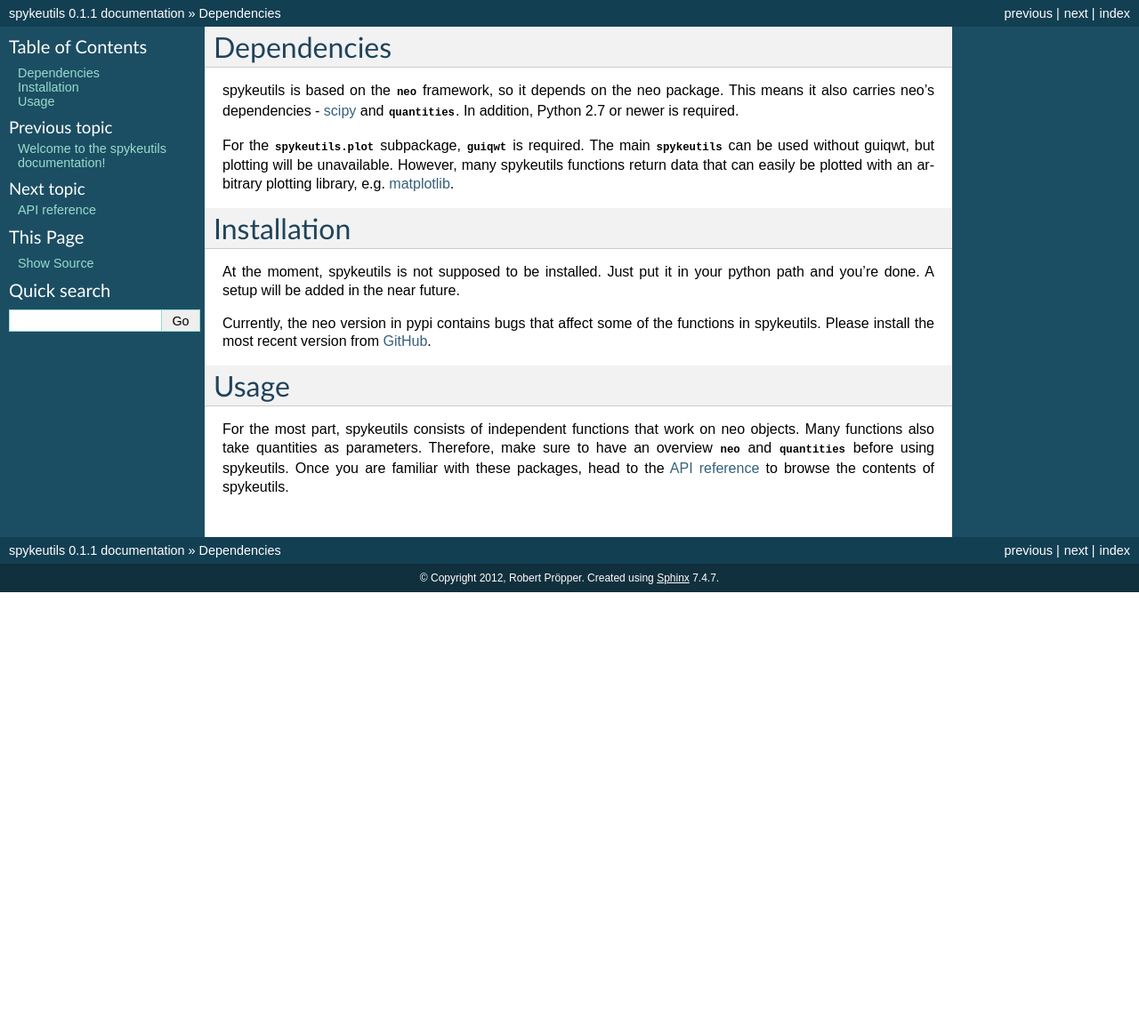
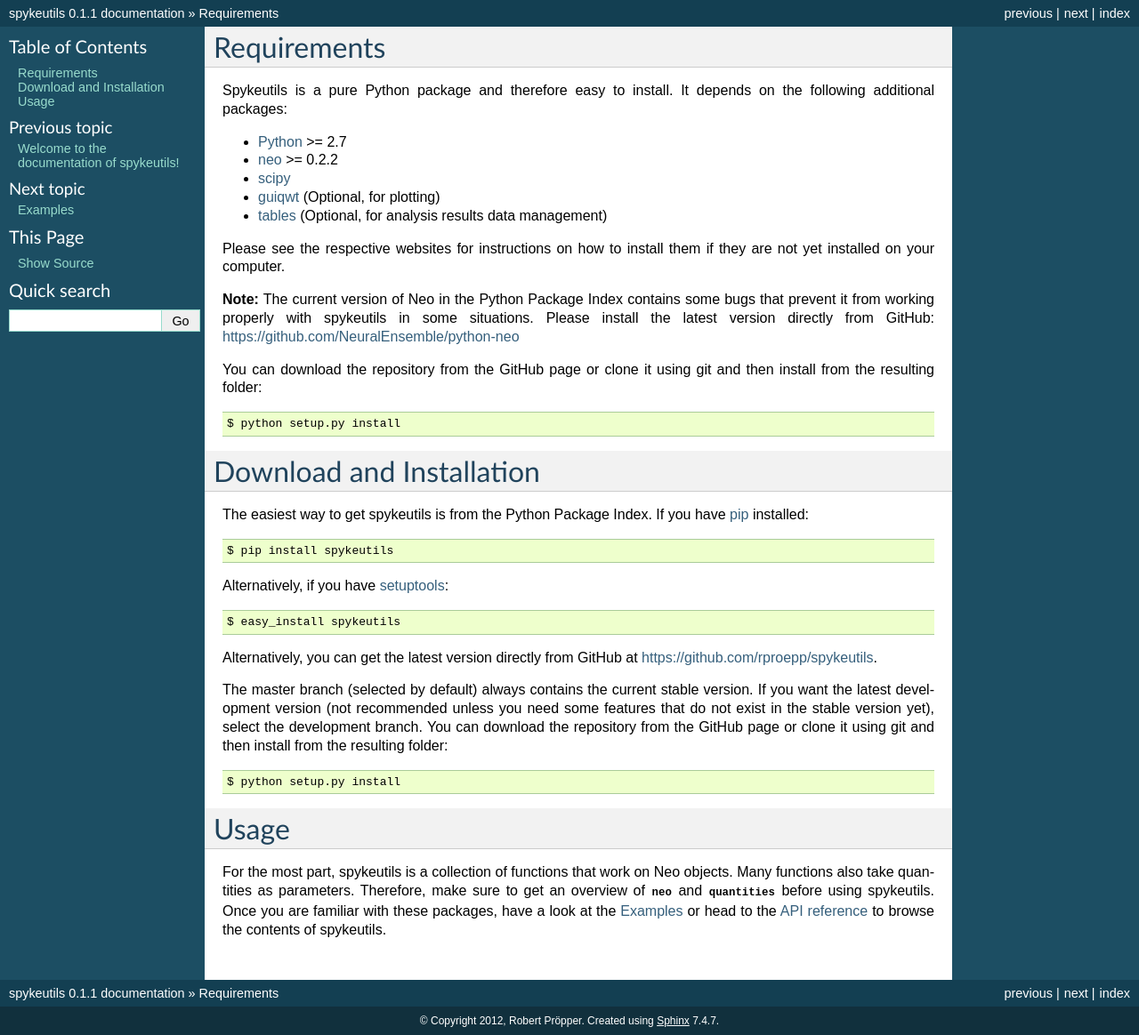
Before and after one commit to rproepp/spykeutils, a Sphinx documentation site: the page built from doc/source/intro.rst, in a window 1280 px wide. Shown: the whole page at 89% size. Built offline with Sphinx 7.4.7, drawn with Linux system fonts in a browser that asks for light colours; formulas are drawn with MathJax 3; before the commit the page ends 900 px from its top, so only the background shows below that.

Commit message:
Created examples page in docs

```diff
--- a/doc/source/conf.py
+++ b/doc/source/conf.py
@@ -22,16 +22,22 @@ sys.path.insert(0, os.path.abspath(
 import spykeutils
 
 # -- Mocking modules for Read the Docs compatibility ---------------------------
-from mock import MagicMock
+try:
+    import neo
+    import scipy
+    import PyQt4
+    import guiqwt
+except ImportError:
+    from mock import MagicMock
 
-MOCK_MODULES = ['neo', 'quantities', 'tables','guiqwt', 'guiqwt.builder',
-                'guiqwt.baseplot', 'guiqwt.plot', 'guiqwt.curve',
-                'guiqwt.image', 'guiqwt.tools', 'guiqwt.signals',
-                'guiqwt.config', 'PyQt4', 'PyQt4.QtCore', 'PyQt4.QtGui',
-                'guidata', 'guidata.configtools',
-                'scipy', 'scipy.spatial', 'scipy.spatial.distance']
-for mod_name in MOCK_MODULES:
-    sys.modules[mod_name] = MagicMock()
+    MOCK_MODULES = ['neo', 'tables','guiqwt', 'guiqwt.builder',
+                    'guiqwt.baseplot', 'guiqwt.plot', 'guiqwt.curve',
+                    'guiqwt.image', 'guiqwt.tools', 'guiqwt.signals',
+                    'guiqwt.config', 'PyQt4', 'PyQt4.QtCore', 'PyQt4.QtGui',
+                    'guidata', 'guidata.configtools',
+                    'scipy', 'scipy.spatial', 'scipy.spatial.distance']
+    for mod_name in MOCK_MODULES:
+        sys.modules[mod_name] = MagicMock()
 
 # -- General configuration -----------------------------------------------------
 
@@ -40,7 +46,10 @@ for mod_name in MOCK_MODULES:
 
 # Add any Sphinx extension module names here, as strings. They can be extensions
 # coming with Sphinx (named 'sphinx.ext.*') or your custom ones.
-extensions = ['sphinx.ext.autodoc', 'sphinx.ext.doctest', 'sphinx.ext.intersphinx', 'sphinx.ext.coverage', 'sphinx.ext.pngmath', 'sphinx.ext.pngmath', 'sphinx.ext.ifconfig']
+extensions = ['sphinx.ext.autodoc', 'sphinx.ext.doctest',
+              'sphinx.ext.intersphinx', 'sphinx.ext.coverage',
+              'sphinx.ext.pngmath', 'sphinx.ext.pngmath',
+              'sphinx.ext.ifconfig']
 
 # Add any paths that contain templates here, relative to this directory.
 templates_path = ['_templates']
--- a/doc/source/intro.rst
+++ b/doc/source/intro.rst
@@ -1,29 +1,63 @@
-Dependencies
+Requirements
 ============
-spykeutils is based on the :mod:`neo` framework, so it depends on the neo
-package. This means it also carries neo's dependencies -
-`scipy <http://scipy.org>`_ and :mod:`quantities`.
-In addition, Python 2.7 or newer is required.
+Spykeutils is a pure Python package and therefore easy to install. It depends
+on the following additional packages:
 
-For the :mod:`spykeutils.plot` subpackage, :mod:`guiqwt` is required. The
-main :mod:`spykeutils` can be used without guiqwt, but plotting will be
-unavailable. However, many spykeutils functions return data that can
-easily be plotted with an arbitrary plotting library, e.g.
-`matplotlib <http://matplotlib.sourceforge.net>`_.
+* Python_ >= 2.7
+* neo_ >= 0.2.2
+* scipy_
+* guiqwt_ (Optional, for plotting)
+* tables_ (Optional, for analysis results data management)
 
-Installation
-============
-At the moment, spykeutils is not supposed to be installed. Just put it in
-your python path and you're done. A setup will be added in the near future.
+Please see the respective websites for instructions on how to install them if
+they are not yet installed on your computer.
 
-Currently, the neo version in pypi contains bugs that affect some of the
-functions in spykeutils. Please install the most recent version from
-`GitHub <https://github.com/python-neo/python-neo>`_.
+**Note:** The current version of Neo in the Python Package Index contains
+some bugs that prevent it from working properly with spykeutils in some
+situations. Please install the latest version directly from GitHub:
+https://github.com/NeuralEnsemble/python-neo
+
+You can download the repository from the GitHub page or clone it using
+git and then install from the resulting folder::
+
+$ python setup.py install
+
+Download and Installation
+=========================
+The easiest way to get spykeutils is from the Python Package Index.
+If you have pip_ installed::
+
+$ pip install spykeutils
+
+Alternatively, if you have setuptools_::
+
+$ easy_install spykeutils
+
+Alternatively, you can get the latest version directly from GitHub at
+https://github.com/rproepp/spykeutils.
+
+The master branch (selected by default) always contains the current stable
+version. If you want the latest development version (not recommended unless
+you need some features that do not exist in the stable version yet), select
+the development branch. You can download the repository from the GitHub page
+or clone it using git and then install from the resulting folder::
+
+$ python setup.py install
 
 Usage
 =====
-For the most part, spykeutils consists of independent functions that work on
-neo objects. Many functions also take quantities as parameters. Therefore,
-make sure to have an overview :mod:`neo` and :mod:`quantities` before using
-spykeutils. Once you are familiar with these packages, head to the
-:ref:`apiref` to browse the contents of spykeutils.
+For the most part, spykeutils is a collection of functions that work on
+Neo objects. Many functions also take quantities as parameters. Therefore,
+make sure to get an overview of :mod:`neo` and :mod:`quantities` before using
+spykeutils. Once you are familiar with these packages, have a look at the
+:ref:`examples` or head to the :ref:`apiref` to browse the contents of
+spykeutils.
+
+.. _`Python`: http://python.org/
+.. _`neo`: http://neo.readthedocs.org/
+.. _`guiqwt`: http://packages.python.org/guiqwt/
+.. _`tables`: http://www.pytables.org/
+.. _`quantities`: http://pypi.python.org/pypi/quantities
+.. _`pip`: http://pypi.python.org/pypi/pip
+.. _`scipy`: http://scipy.org/
+.. _`setuptools`: http://pypi.python.org/pypi/setuptools
--- a/doc/source/requirements.txt
+++ b/doc/source/requirements.txt
@@ -1 +1,2 @@
 mock
+quantities
```
Also changed, not shown: doc/source/examples.rst (added, +136 -0 lines), doc/source/index.rst (+7 -11 lines), doc/source/img/psth.png (added), doc/source/img/sde.png (added), doc/source/img/signal.png (added).
